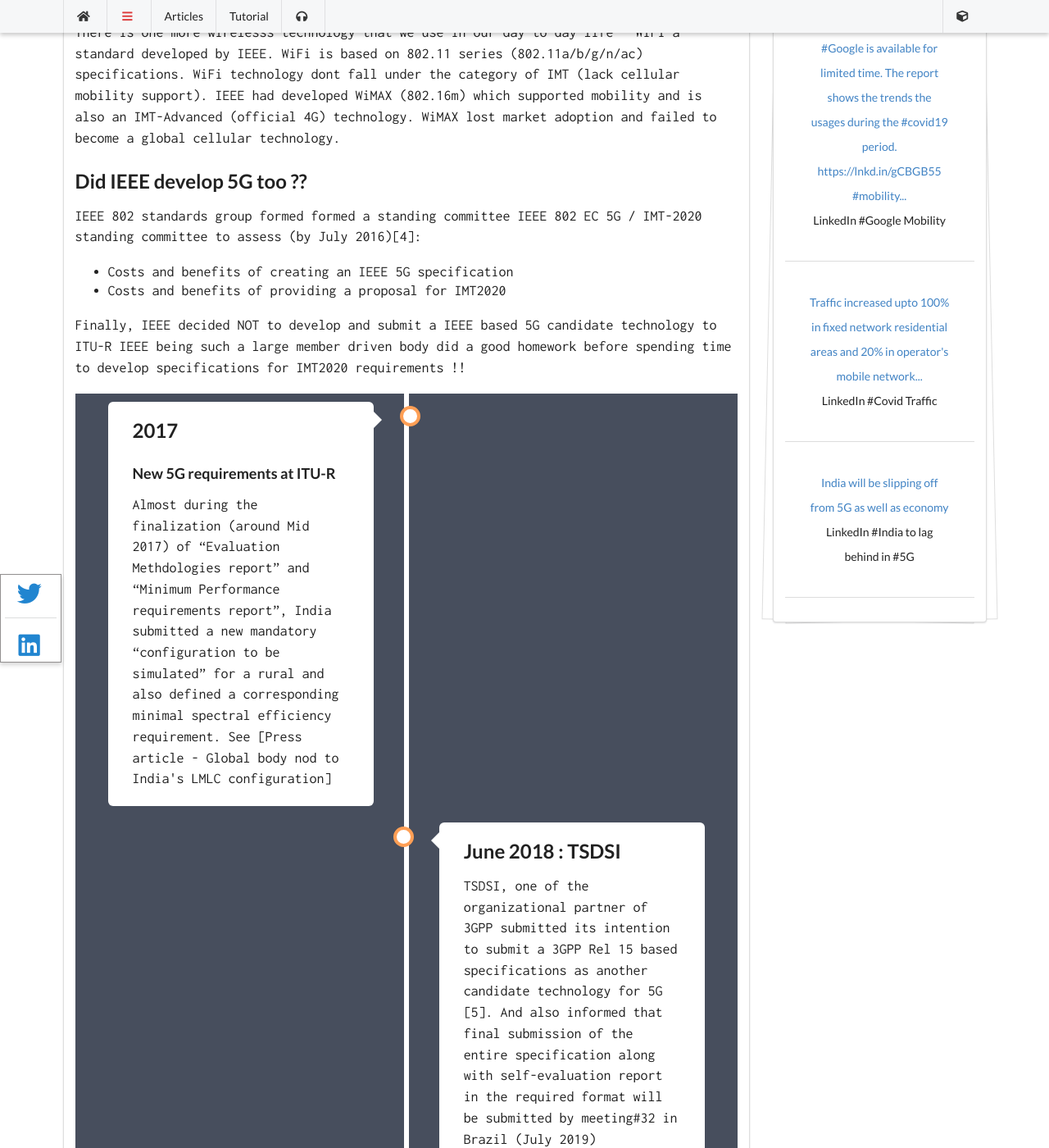
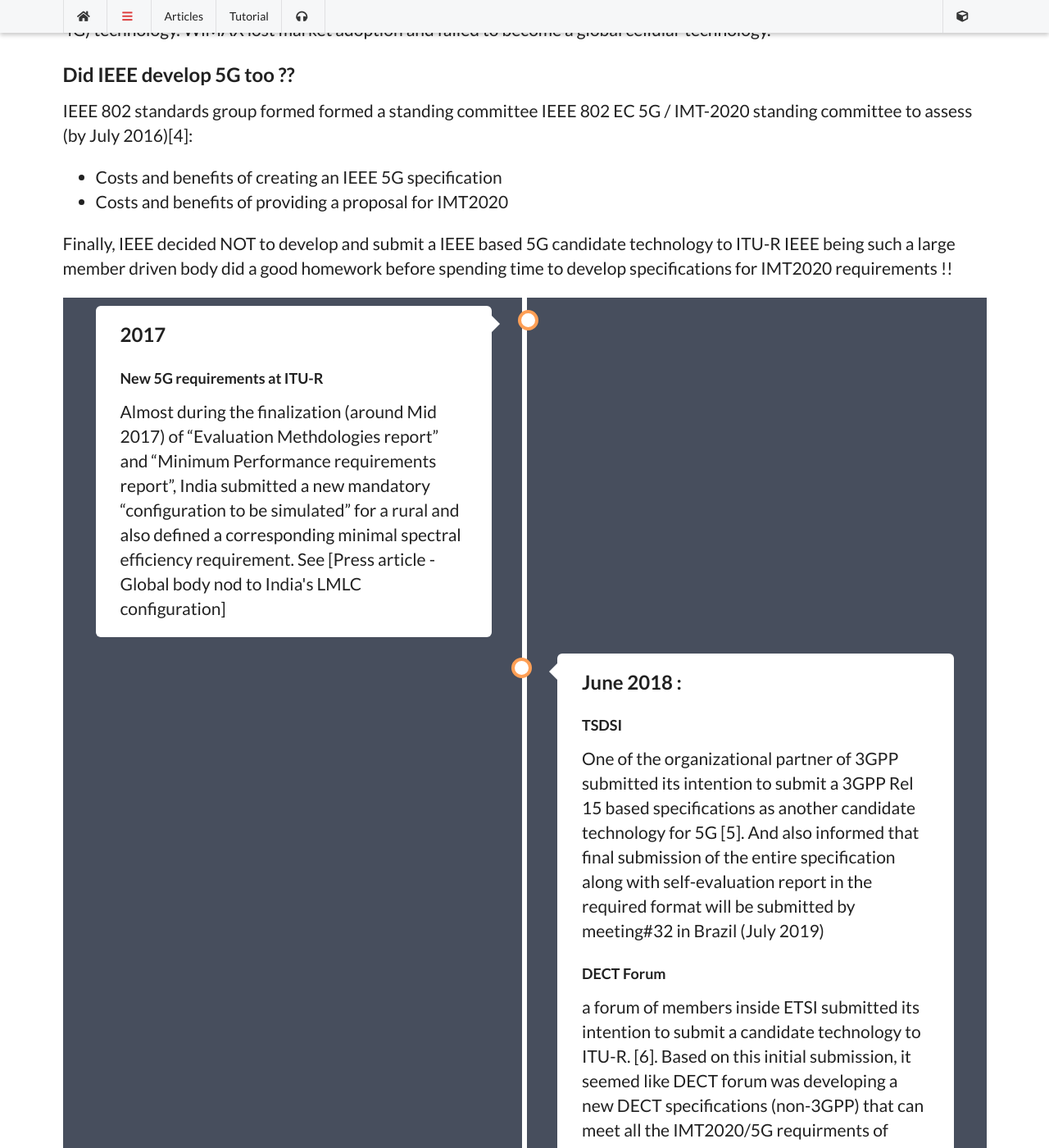
Before and after one commit to wiless/wiless.github.io, a Jekyll site: the page built from _articles/timeline.md, in a window 1280 px wide and 1400 px high, scrolled down 972 px. Shown: the whole window at 82% size. Built offline with Jekyll 4.4.1, drawn with Linux system fonts in a browser that asks for light colours; nearby versions of some CDN libraries; some web fonts are replaced; comment, search, counter and statistics services are not loaded; a style sheet for code colours, icons or effects is not loaded; some of the changed text lies outside the part shown.

Commit message:
Update and rename timeline.md to _articles/timeline.md

```diff
--- a/timeline.md
+++ b/_articles/timeline.md
@@ -185,8 +185,9 @@ Almost during the finalization (around Mid 2017) of “Evaluation Methdologies r
   </div>
   <div class="containernew containerright">
     <div class="content">
-      <h2>June 2018 : TSDSI</h2>
-      <p>TSDSI, one of the organizational partner of 3GPP submitted its intention to submit a 3GPP Rel 15 based specifications as another candidate technology for 5G [5]. And also informed that final submission of the entire specification along with self-evaluation report in the required format will be submitted by meeting#32 in Brazil (July 2019)</p>
+      <h2>June 2018 : </h2>
+      <h3> TSDSI </h3><p>One of the organizational partner of 3GPP submitted its intention to submit a 3GPP Rel 15 based specifications as another candidate technology for 5G [5]. And also informed that final submission of the entire specification along with self-evaluation report in the required format will be submitted by meeting#32 in Brazil (July 2019)</p>
+      <h3>DECT Forum </h3> <p>a forum of members inside ETSI submitted its intention to submit a candidate technology to ITU-R. [6]. Based on this initial submission, it seemed like DECT forum was  developing a new DECT specifications (non-3GPP) that can meet all the IMT2020/5G requirments of eMBB, URLLC and mMTC. DECT is well known in the fixed cordless phone ecosystem.  </p>
     </div>
   </div>
   <div class="containernew containerleft">
```
Also changed, not shown: other parts of _articles/timeline.md (+2 -2 lines).
